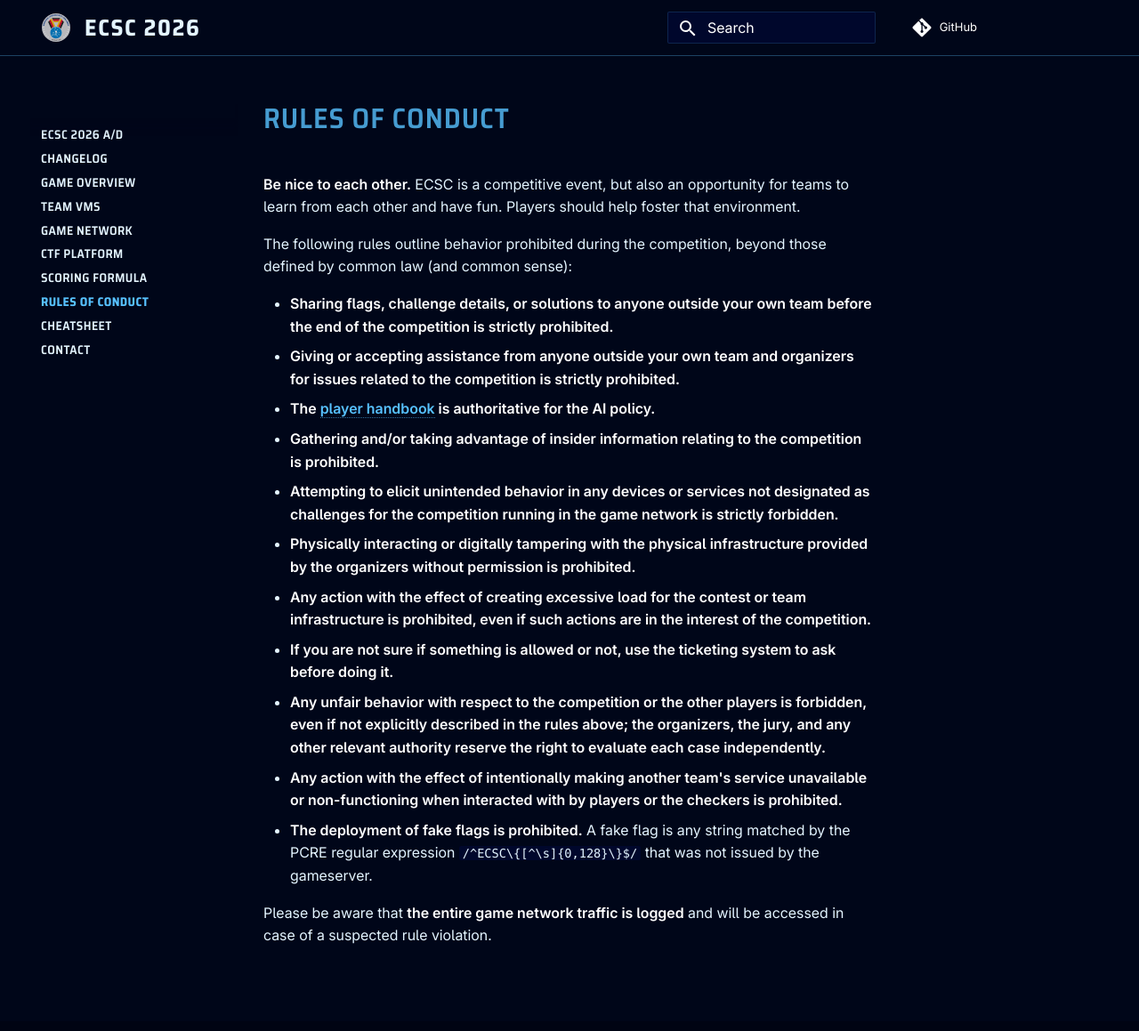
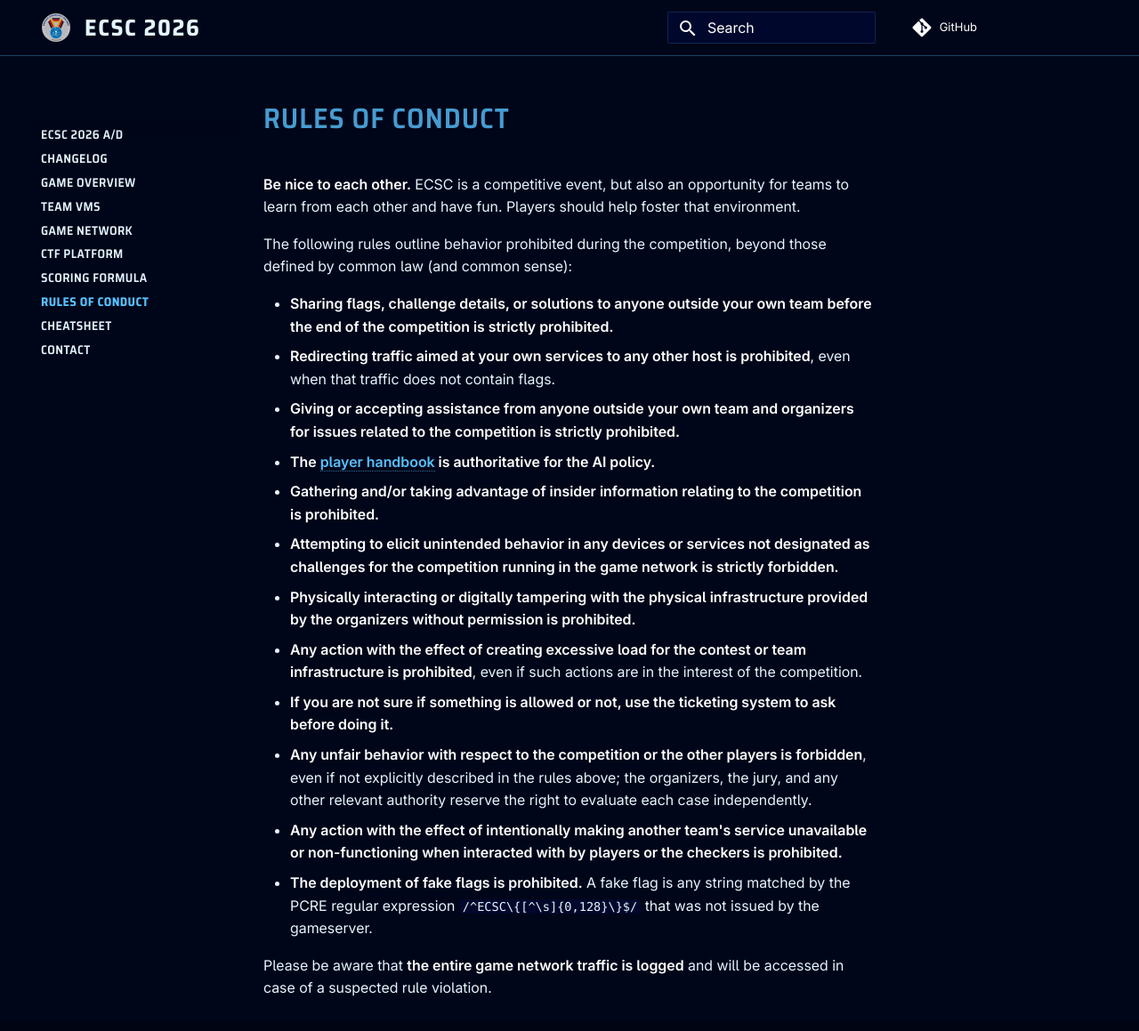
Before and after one commit to Attacking-Lab/ecsc2026-ad-wiki, an MkDocs documentation site: the page built from docs/conduct.md, in a window 1280 px wide and 1172 px high. Shown: the top 1159 px of the window at 89% size. Built offline with MkDocs 1.6.1 and Material for MkDocs 9.7.7, drawn with Linux system fonts in a browser that asks for light colours; comment, search, counter and statistics services are not loaded.

Commit message:
Prevent redirecting vulnbox traffic

```diff
--- a/docs/conduct.md
+++ b/docs/conduct.md
@@ -8,15 +8,17 @@ those defined by common law (and common sense):
 
 - <span class=hltext>Sharing flags, challenge details, or solutions to anyone outside
   your own team before the end of the competition is strictly prohibited.</span>
+- <span class=hltext>Redirecting traffic aimed at your own services to any other host is
+  prohibited</span>, even when that traffic does not contain flags.
 - <span class=hltext>Giving or accepting assistance from anyone outside your own team and organizers for issues related to the competition is strictly prohibited.</span>
 - <span class=hltext>The [player handbook](https://handbook.ecsc2026.de/) is authoritative for the AI policy.</span>
 - <span class=hltext>Gathering and/or taking advantage of insider information relating to the competition is prohibited.</span>
 - <span class=hltext>Attempting to elicit unintended behavior in any devices or services not designated as challenges for the competition running in the game network is strictly forbidden.</span>
 - <span class=hltext>Physically interacting or digitally tampering with the physical infrastructure provided by the organizers without permission is prohibited.</span>
 - <span class=hltext>Any action with the effect of creating excessive load for the
-  contest or team infrastructure is prohibited, even if such actions are in the interest of the competition.</span>
+  contest or team infrastructure is prohibited</span>, even if such actions are in the interest of the competition.
 - <span class=hltext>If you are not sure if something is allowed or not, use the ticketing system to ask before doing it.</span>
-- <span class=hltext>Any unfair behavior with respect to the competition or the other players is forbidden, even if not explicitly described in the rules above; the organizers, the jury, and any other relevant authority reserve the right to evaluate each case independently.</span>
+- <span class=hltext>Any unfair behavior with respect to the competition or the other players is forbidden</span>, even if not explicitly described in the rules above; the organizers, the jury, and any other relevant authority reserve the right to evaluate each case independently.
 - <span class=hltext>Any action with the effect of intentionally making another team's service unavailable or non-functioning when interacted with by players or the checkers is prohibited.</span>
 - <span class=hltext>The deployment of fake flags is prohibited.</span> A fake flag is any string matched by the PCRE regular expression `/^ECSC\{[^\s]{0,128}\}$/` that was not issued by the gameserver.
 
```
Also changed, not shown: docs/changelog.md (+4 -0 lines).
